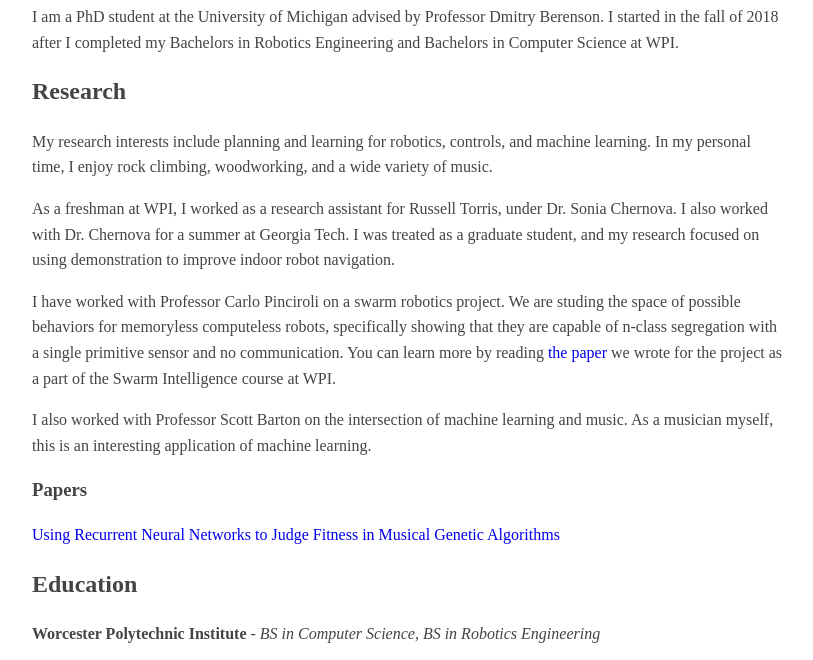
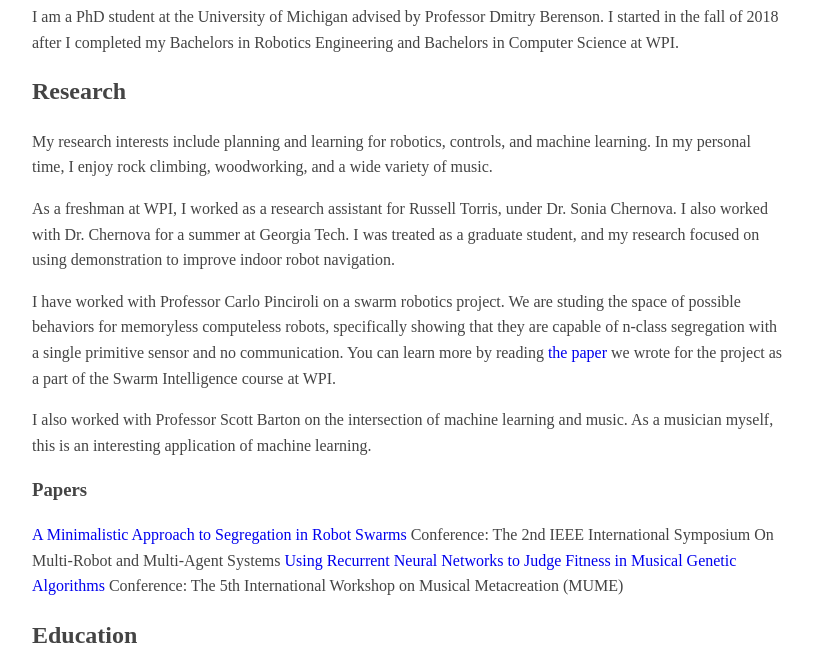
Before and after one commit to PeterMitrano/petermitrano.github.io, a plain HTML site: page index.html in a window 1280 px wide. Shown: the part 102-762 px from the top of the page, without its empty margins (233-1046 px from the left). Drawn offline with Linux system fonts and the light colour scheme.

Commit message:
swarm paper

```diff
--- a/index.html
+++ b/index.html
@@ -47,8 +47,12 @@
   a musician myself, this is an interesting application of machine learning.</p>
 
 <h3>Papers</h3>
+<a href="https://arxiv.org/abs/1901.10423">A Minimalistic Approach to Segregation in Robot Swarms</a>
+Conference: The 2nd IEEE International Symposium On Multi-Robot and Multi-Agent Systems
+
 <a href="https://www.researchgate.net/publication/318041455_Using_Recurrent_Neural_Networks_to_Judge_Fitness_in_Musical_Genetic_Algorithms">Using
   Recurrent Neural Networks to Judge Fitness in Musical Genetic Algorithms</a>
+Conference: The 5th International Workshop on Musical Metacreation (MUME)
 
 <h2>Education</h2>
 <p><strong>Worcester Polytechnic Institute</strong> - <em>BS in Computer Science, BS in Robotics Engineering</em></p>
```
